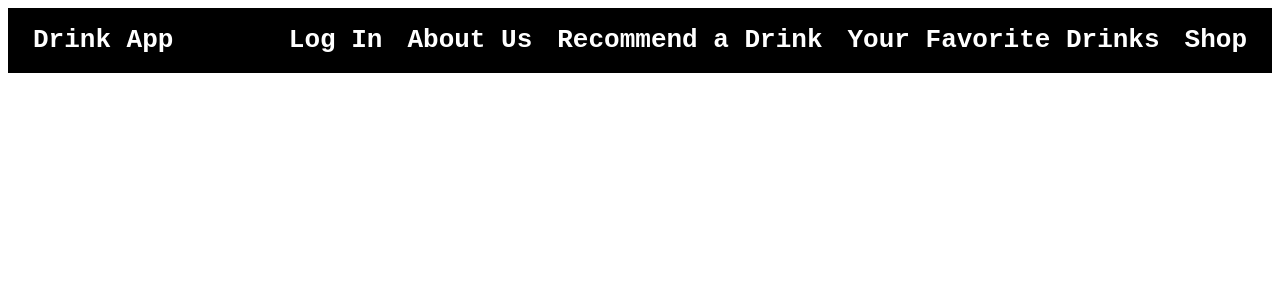
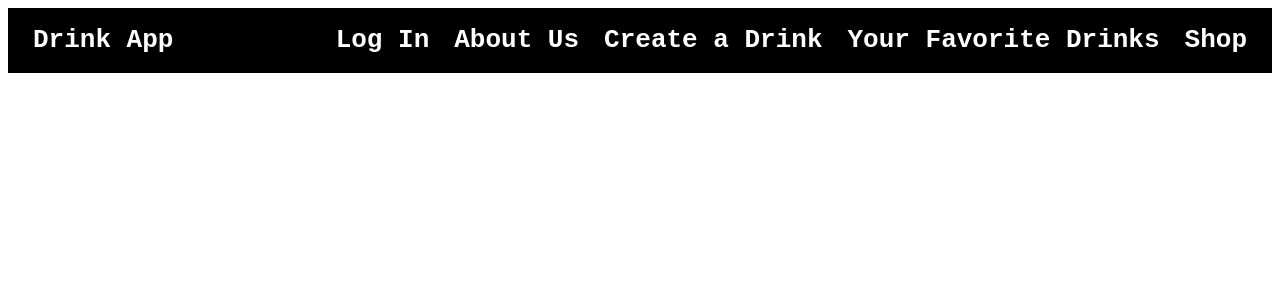
Before and after one commit to Mangutov89/cap-stone-drink-project, a React app: page / in a window 1280 px wide. Shown: the top 300 px of the page. Built offline with nearby package versions, Linux system fonts and the light colour scheme.

Commit message:
changed one of the components

```diff
--- a/src/components/Navbar.jsx
+++ b/src/components/Navbar.jsx
@@ -33,7 +33,7 @@ function Navbar(){
       <div style = { sideNav }>
         <h1 style = { marginRight }>Log In</h1>
         <h1 style = { marginRight }>About Us</h1>
-        <h1 style = { marginRight }>Recommend a Drink</h1>
+        <h1 style = { marginRight }>Create a Drink</h1>
         <h1 style = { marginRight }>Your Favorite Drinks</h1>
         <h1 style = { marginRight }>Shop</h1>
       </div>
```
Also changed, not shown: src/components/CreateNewDrinkForm.jsx (renamed from src/components/NewDrinkForm.jsx, +7 -7 lines).
